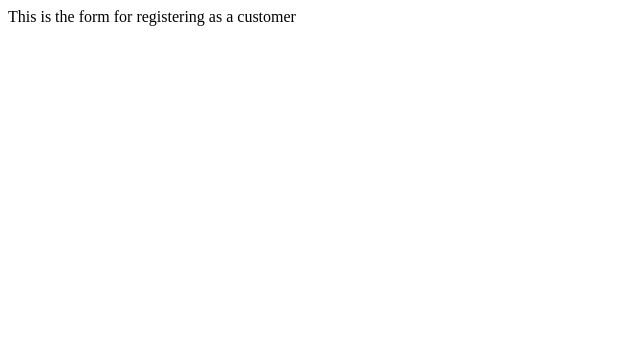
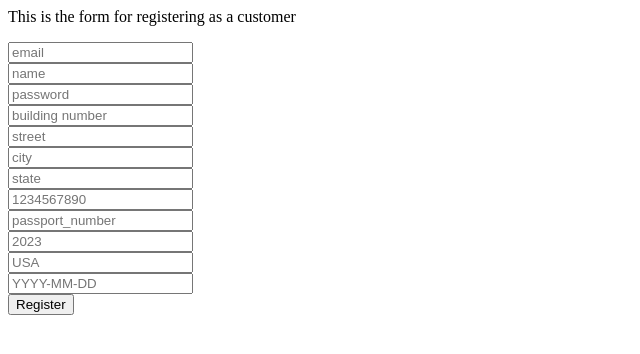
Before and after one commit to tc2965/databaseProject, a Flask app: page /customerRegister in a window 1280 px wide. Shown: the top 354 px of the page, without its empty margins (0-640 px from the left). Run offline with Flask 2, Linux system fonts and the light colour scheme.

```diff
--- a/app.py
+++ b/app.py
@@ -14,6 +14,8 @@ customer_parser.add_argument("name", type=str, location='form')
 customer_parser.add_argument("password", type=str, location='form')
 customer_parser.add_argument("building_number", type=str, location='form')
 customer_parser.add_argument("street", type=str, location='form')
+customer_parser.add_argument("city", type=str, location='form')
+customer_parser.add_argument("state", type=str, location='form')
 customer_parser.add_argument("phone_number", type=str, location='form')
 customer_parser.add_argument("passport_number", type=str, location='form')
 customer_parser.add_argument("passport_expiration", type=str, location='form')
@@ -103,14 +105,7 @@ def registerAuth(type_user):
 @app.route('/home')
 def home():
     username = session['username']
-    cursor = conn.cursor();
-    query = 'SELECT ts, blog_post FROM blog WHERE username = %s ORDER BY ts DESC'
-    cursor.execute(query, (username))
-    data1 = cursor.fetchall()
-    for each in data1:
-        print(each['blog_post'])
-    cursor.close()
-    return render_template('home.html', username=username, posts=data1)
+    return render_template('home.html', username=username)
 
 
 @app.route('/post', methods=['GET', 'POST'])
--- a/templates/customerRegister.html
+++ b/templates/customerRegister.html
@@ -1 +1,20 @@
 <p>This is the form for registering as a customer<p>
+
+<form action="/registerAuth/customer" method="POST">
+    <input type="text" name = "email" placeholder="email" required/></br>
+    <input type="text" name = "name" placeholder="name" required/></br>
+    <input type="password" name = "password" placeholder="password" required/></br>
+    <input type="text" name = "building_number" placeholder="building number" required/></br>
+    <input type="text" name = "street" placeholder="street" required/></br>
+    <input type="text" name = "city" placeholder="city" required/></br>
+    <input type="text" name = "state" placeholder="state" required/></br>
+    <input type="text" name = "phone" placeholder="1234567890" required/></br>
+    <input type="text" name = "passport_number" placeholder="passport_number" required/></br>
+    <input type="text" name = "passport_expiration" placeholder="2023" required/></br>
+    <input type="text" name = "passport_country" placeholder="USA" required/></br>
+    <input type="text" name = "date_of_birth" placeholder="YYYY-MM-DD" required/></br>
+    <input type="submit" value = Register />
+    {% if error %}
+        <p class="error"><strong>Error:</strong> {{error}}</p>
+    {% endif %}
+</form>
--- a/templates/home.html
+++ b/templates/home.html
@@ -18,12 +18,6 @@
 	<th>Time</th>
 	<th>Post</th>
 
-{% for line in posts %}
-	<tr>
-		<td>{{line['ts']}}</td>
-		<td>{{line['blog_post']}}</td>
-	</tr>
-{% endfor %}
 </table>
 
 <a href="/logout">Logout</a>
--- a/templates/register.html
+++ b/templates/register.html
@@ -2,7 +2,7 @@
 <head>
 </head>
 <body>
-<button >Register as Customer</button>
+<a href="/customerRegister"><button>Register as Customer</button></a>
 <button>Register as Staff</button>
 
 <form action="/registerAuth" method="POST">
```
Also changed, not shown: dbmanager.py (+12 -10 lines).
